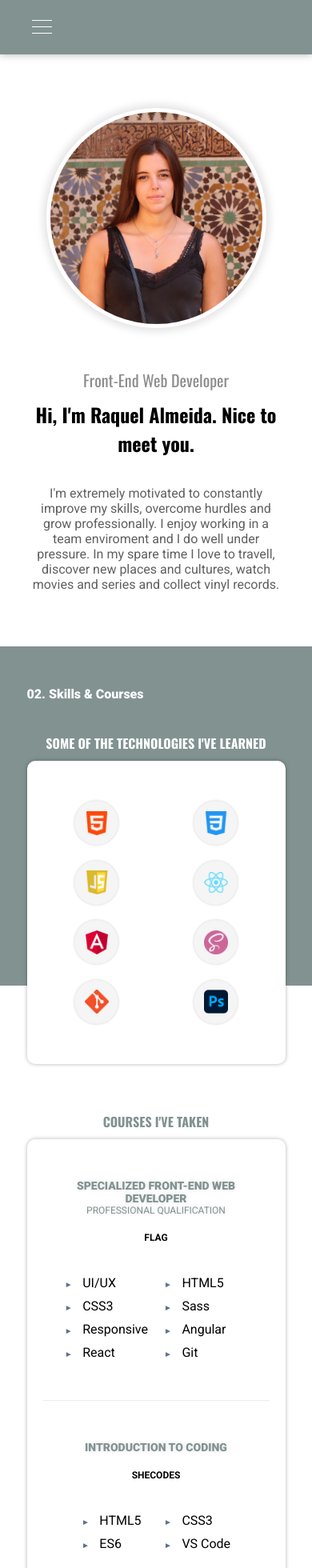
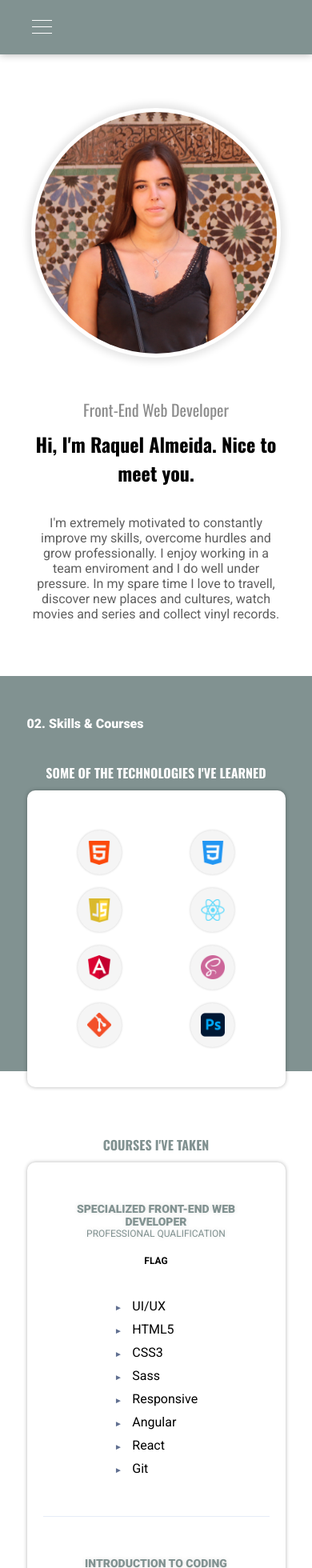
Before and after one commit to Raquel-Almeida/curriculum, a React (Create React App) app: page / in a window 390 px wide. Shown: the top 1960 px of the page at 80% size. Built offline with nearby package versions, Linux system fonts and the light colour scheme.

Commit message:
Media Queries Updated

```diff
--- a/src/components/About/About.module.scss
+++ b/src/components/About/About.module.scss
@@ -8,10 +8,12 @@
   .profile {
     @include flexCenter(column);
     width: 80%;
+    min-width: 200px;
     margin: 0 auto;
 
     .profile_photo {
-      width: 325px;
+      width: 100%;
+      max-width: 325px;
       box-shadow: 0 0 10px 5px rgb(0, 0, 0, 0.1);
       border-radius: 50%;
       border: 5px solid transparent;
@@ -55,11 +57,5 @@
 @media screen and (max-width: 700px) {
   .about {
     padding: 16vh 0 8vh 0;
-
-    .profile {
-      .profile_photo {
-        width: 275px;
-      }
-    }
   }
 }
--- a/src/components/Portfolio/Portfolio.module.scss
+++ b/src/components/Portfolio/Portfolio.module.scss
@@ -9,7 +9,7 @@
     align-items: flex-start;
     width: 95%;
     max-width: 1200px;
-    min-width: 225px;
+    min-width: 200px;
     margin: 0 auto;
 
     h2 {
@@ -124,7 +124,7 @@
 
 @media screen and (max-width: 700px) {
   .portfolio_container .portfolio {
-    min-width: 250px;
+    min-width: 200px;
 
     h2::after {
       display: none;
--- a/src/components/Skills/Skills.module.scss
+++ b/src/components/Skills/Skills.module.scss
@@ -55,7 +55,7 @@
     .card {
       display: grid;
       grid-template-columns: repeat(8, 1fr);
-      grid-gap: 5vw 15px;
+      grid-gap: 2vh 0;
       width: 100%;
       background-color: white;
       border-radius: 10px;
@@ -163,7 +163,7 @@
 
 @media screen and (max-width: 930px) {
   .skills_container .skills {
-    min-width: 250px;
+    min-width: 200px;
 
     h2::after {
       display: none;
@@ -196,5 +196,9 @@
     .card.techs {
       grid-template-columns: repeat(2, 1fr);
     }
+
+    .card.courses .course ul {
+      grid-template-columns: 1fr;
+    }
   }
 }
--- a/src/components/Timeline/Timeline.module.scss
+++ b/src/components/Timeline/Timeline.module.scss
@@ -12,7 +12,7 @@
     align-items: flex-start;
     width: 95%;
     max-width: 1200px;
-    min-width: 225px;
+    min-width: 200px;
     text-align: left;
     gap: 50px;
     margin: 0 auto;
```
